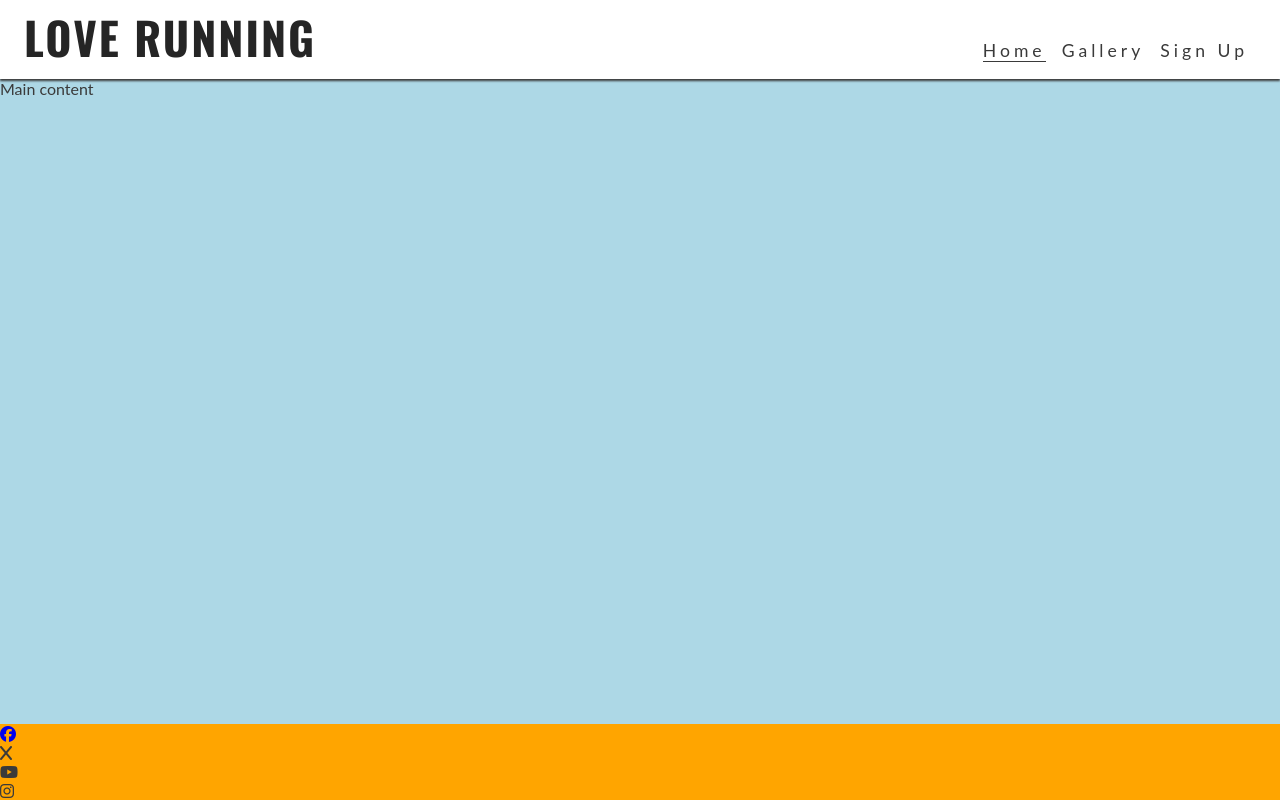
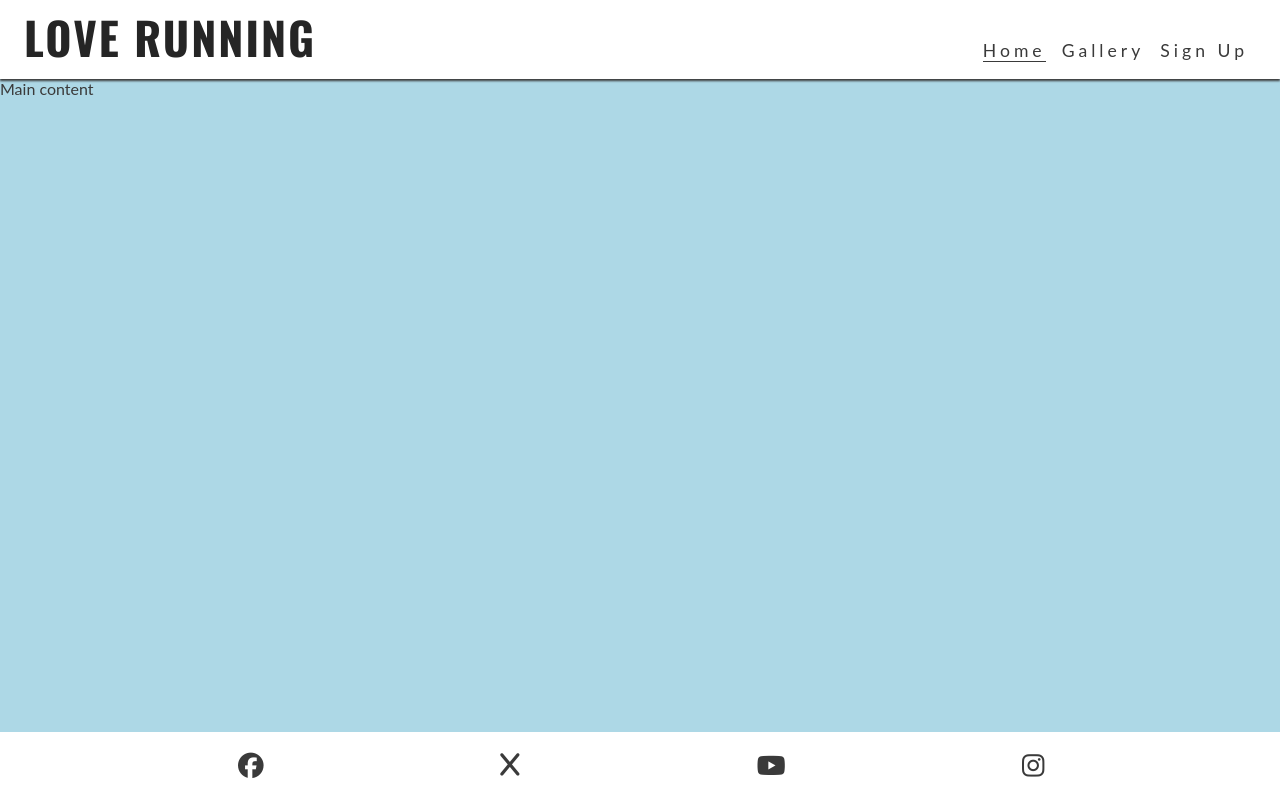
Before and after one commit to omarazzawi/love-running, a plain HTML site: page index.html in a window 1280 px wide. Drawn offline with nearby package versions, Linux system fonts and the light colour scheme.

Commit message:
Style footer icons for all screen sizes

```diff
--- a/assets/css/style.css
+++ b/assets/css/style.css
@@ -3,8 +3,8 @@
 
 /* Asterisk wildcard selector to override default styles added by the browser*/
 * {
-    padding:0 ;
-    margin:0;
+    padding: 0;
+    margin: 0;
     box-sizing: border-box;
 }
 /* General style*/
@@ -14,7 +14,7 @@ body {
     flex-direction: column;
     /* Generic project style */
     color: #3a3a3a;
-    font-family: 'Lato' , sans-serif;
+    font-family: 'Lato', sans-serif;
 }
 
 /* Header*/
@@ -27,18 +27,18 @@ header {
     /* adding shadow box there are two type hard and soft shadow*/
     box-shadow: 0 2px 2px #3a3a3a;
     display: flex;
-    justify-content:space-between ;
+    justify-content: space-between;
     align-items: baseline;
 }
 
 header a {
           text-decoration: none;
-         color:  inherit;
+         color: inherit;
 }
 
 
 h1 {
-   font-family: 'Oswald', sans-serif ;
+   font-family: 'Oswald', sans-serif;
    text-transform: uppercase;
    letter-spacing: 2px;
    color: #252525;
@@ -55,13 +55,13 @@ h1 {
 }
 
 .active{
-    border-bottom: 1px solid #3a3a3a ;
+    border-bottom: 1px solid #3a3a3a;
 }
 
-/* Navbar style with drowpdown toggle */
+/* Navbar style with dropdown toggle */
 
 nav{
-    position:absolute;
+    position: absolute;
     background-color: #ffffff;
     width: 100%;
     left: 0;
@@ -96,8 +96,20 @@ main {
 
 
 /*Footer*/
-footer {
-        background-color: orange;
+#social-networks {
+    text-align: center;
+    padding: 20px 0;
+    display: flex;
+    justify-content: space-evenly;
+    list-style-type: none;
+
+}
+
+#social-networks i {
+    font-size: 160%;
+    padding: 5%;
+    color: #3a3a3a;
+
 }
 
 /* media query: tables and larger ( 768 px and up) */
@@ -132,7 +144,7 @@ footer {
     }
 }
 
-/* media query: Laptop and larger ( 992 px and up) */
+/* media query: Laptop and larger ( 992px and up) */
 @media screen and (min-width: 992px) {
 
     #menu a:hover{
--- a/index.html
+++ b/index.html
@@ -59,7 +59,7 @@
 
     <!-- Footer -->
     <footer>
-        <ul>
+        <ul id="social-networks">
             <!-- target = "_black" to make the useder come back to our webside , rel nooopener to protact our wed
              and aril-label for screen reader to navigate in our web  -->
 
```
